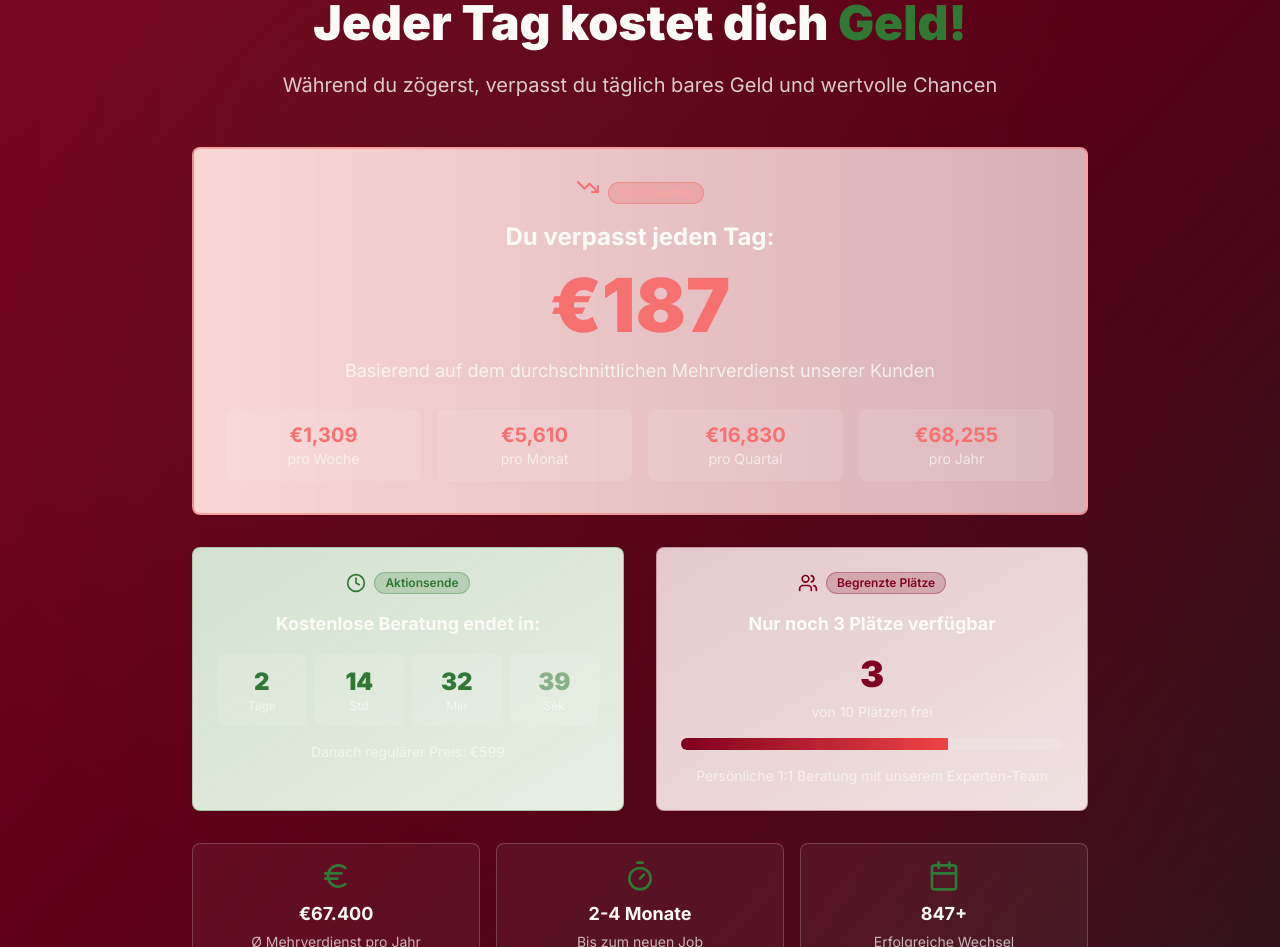
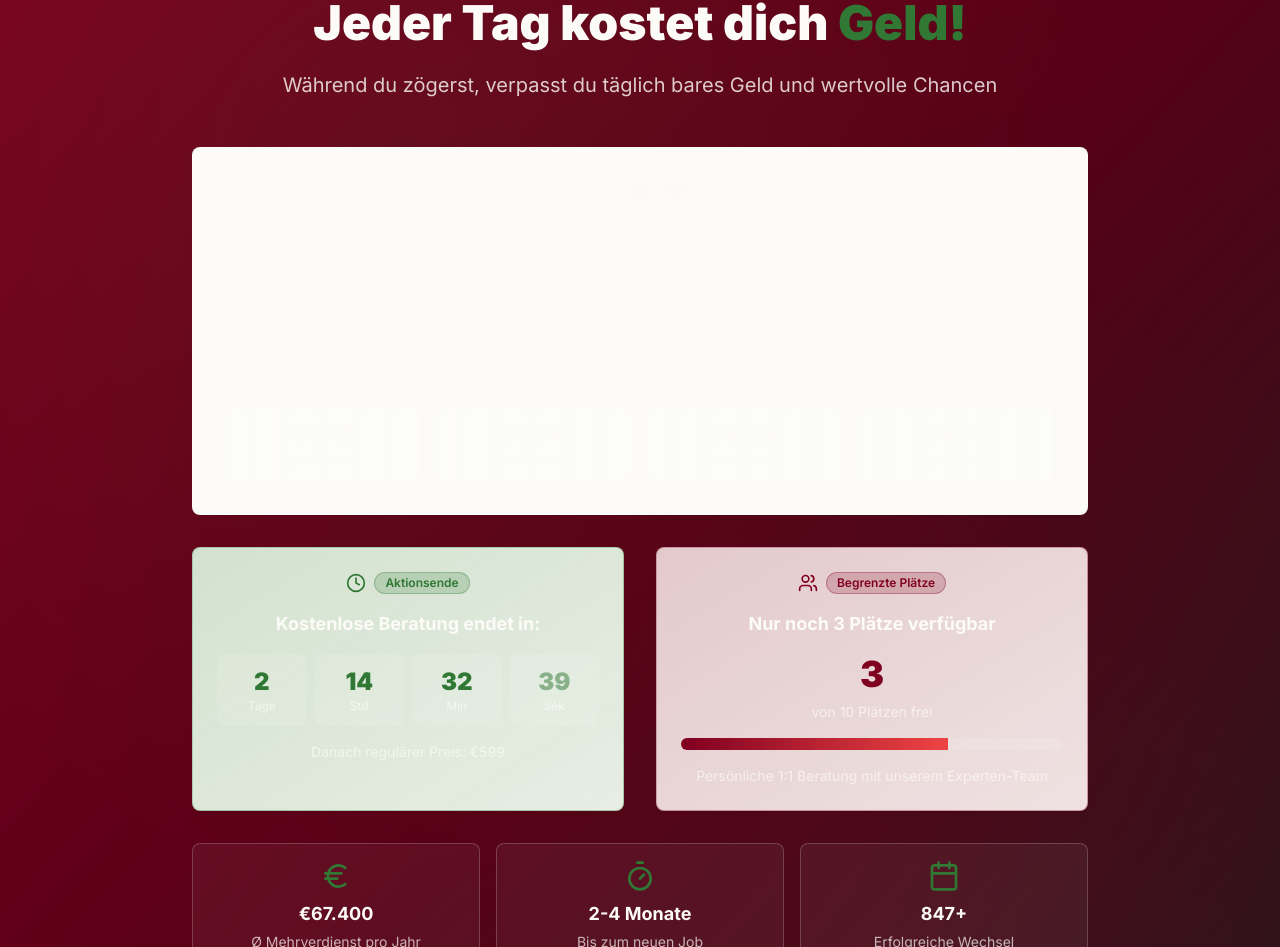
Before and after one commit to Testovan/swiss-potential-unlocked, a React (Vite) app: page / in a window 1280 px wide. Shown: the part 7800-8747 px from the top of the page. Built offline with nearby package versions, Linux system fonts and the light colour scheme.

Commit message:
Ändere Textfarbe in Hero-Section
Ändert die Textfarbe der Sektion "Jeder Tag kostet dich Geld" von Rot auf Weiß.

```diff
--- a/src/components/UrgencySection.tsx
+++ b/src/components/UrgencySection.tsx
@@ -85,11 +85,11 @@ export const UrgencySection = () => {
 
         <div className="max-w-4xl mx-auto">
           {/* Live Money Counter */}
-          <Card className="p-8 mb-8 bg-gradient-to-r from-red-500/20 to-burgundy/30 border-2 border-red-400/50 backdrop-blur-sm">
+          <Card className="p-8 mb-8 bg-gradient-to-r from-off-white/20 to-off-white/30 border-2 border-off-white/50 backdrop-blur-sm">
             <div className="text-center">
               <div className="flex items-center justify-center gap-2 mb-4">
-                <TrendingDown className="w-6 h-6 text-red-400 animate-bounce" />
-                <Badge variant="secondary" className="bg-red-500/20 text-red-300 border-red-400/50">
+                <TrendingDown className="w-6 h-6 text-off-white animate-bounce" />
+                <Badge variant="secondary" className="bg-off-white/20 text-off-white border-off-white/50">
                   Live Counter
                 </Badge>
               </div>
@@ -98,7 +98,7 @@ export const UrgencySection = () => {
                 Du verpasst jeden Tag:
               </h3>
 
-              <div className="text-6xl md:text-7xl font-black mb-4 text-red-400 animate-pulse-gentle">
+              <div className="text-6xl md:text-7xl font-black mb-4 text-off-white animate-pulse-gentle">
                 €{dailyLoss}
               </div>
 
@@ -108,19 +108,19 @@ export const UrgencySection = () => {
 
               <div className="grid grid-cols-2 md:grid-cols-4 gap-4 text-center">
                 <div className="bg-off-white/10 rounded-lg p-3">
-                  <div className="text-xl font-bold text-red-400">€{(dailyLoss * 7).toLocaleString()}</div>
+                  <div className="text-xl font-bold text-off-white">€{(dailyLoss * 7).toLocaleString()}</div>
                   <div className="text-sm text-off-white/70">pro Woche</div>
                 </div>
                 <div className="bg-off-white/10 rounded-lg p-3">
-                  <div className="text-xl font-bold text-red-400">€{(dailyLoss * 30).toLocaleString()}</div>
+                  <div className="text-xl font-bold text-off-white">€{(dailyLoss * 30).toLocaleString()}</div>
                   <div className="text-sm text-off-white/70">pro Monat</div>
                 </div>
                 <div className="bg-off-white/10 rounded-lg p-3">
-                  <div className="text-xl font-bold text-red-400">€{(dailyLoss * 90).toLocaleString()}</div>
+                  <div className="text-xl font-bold text-off-white">€{(dailyLoss * 90).toLocaleString()}</div>
                   <div className="text-sm text-off-white/70">pro Quartal</div>
                 </div>
                 <div className="bg-off-white/10 rounded-lg p-3">
-                  <div className="text-xl font-bold text-red-400">€{(dailyLoss * 365).toLocaleString()}</div>
+                  <div className="text-xl font-bold text-off-white">€{(dailyLoss * 365).toLocaleString()}</div>
                   <div className="text-sm text-off-white/70">pro Jahr</div>
                 </div>
               </div>
```
